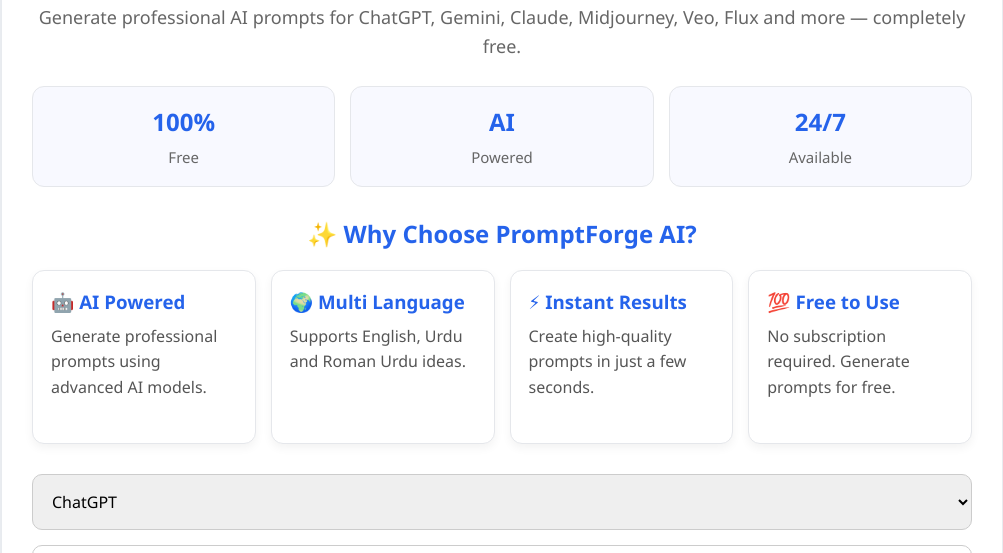
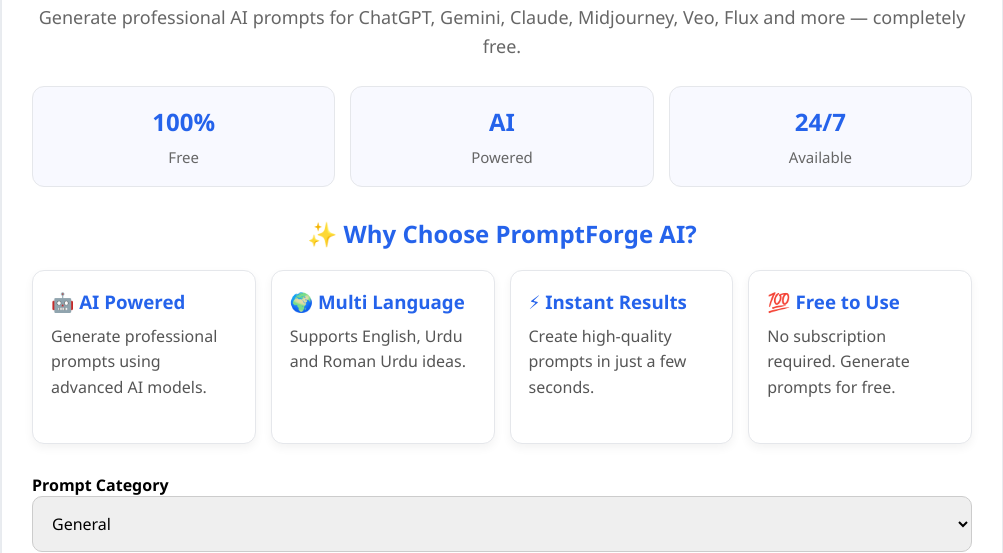
Before and after one commit to umarmayjan786-crypto/promptforge-ai, a website: page index.html in a window 1280 px wide. Shown: the part 247-800 px from the top of the page, without its empty margins (138-1141 px from the left). Drawn offline with Linux system fonts and the light colour scheme.

Commit message:
Added prompt categories

```diff
--- a/api/generate.js
+++ b/api/generate.js
@@ -4,12 +4,14 @@
   }
 
   try {
-    const { platform, topic } = req.body;
+    const { platform,category, topic } = req.body;
 
     const prompt = `
 You are an expert AI Prompt Engineer.
 
 Create one professional English prompt for ${platform}.
+Category:
+${category}
 
 User Idea:
 ${topic}
--- a/index.html
+++ b/index.html
@@ -68,6 +68,20 @@
 
 </div>
 
+<label for="category"><strong>Prompt Category</strong></label>
+
+<select id="category">
+    <option>General</option>
+    <option>Image Generation</option>
+    <option>Video Generation</option>
+    <option>Writing</option>
+    <option>Coding</option>
+    <option>Marketing</option>
+    <option>SEO</option>
+    <option>Education</option>
+</select>
+
+
         <select id="platform">
             <option>ChatGPT</option>
             <option>Gemini</option>
--- a/script.js
+++ b/script.js
@@ -32,6 +32,7 @@
 generateBtn.addEventListener("click", async () => {
 
     const platform = document.getElementById("platform").value;
+    const category = document.getElementById("category").value;
     const topic = document.getElementById("topic").value;
     const result = document.getElementById("result");
 
@@ -54,6 +55,7 @@
             },
             body: JSON.stringify({
                 platform,
+                category,
                 topic
             })
         });
```
